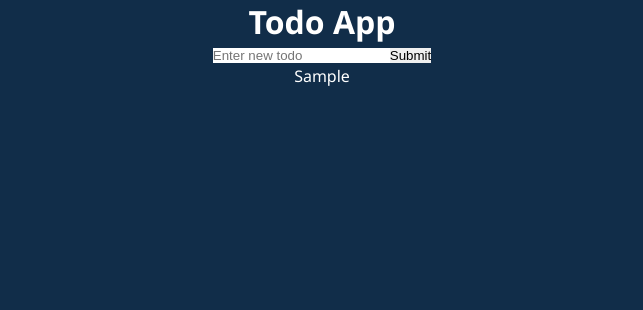
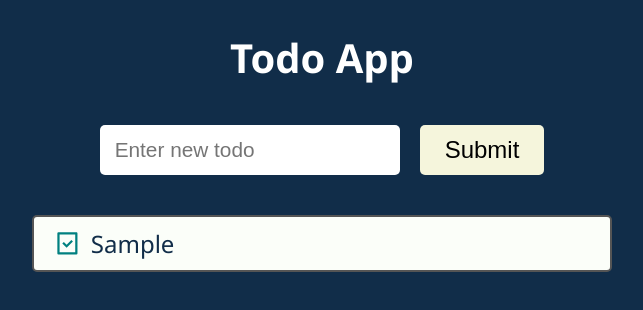
Before and after one commit to Heka9/todo-app-react, a React (Create React App) app: page / in a window 1280 px wide. Both pictures are taken after typing "Sample" into the empty fields and a click on the button "Submit". Shown: the top 310 px of the page, without its empty margins (318-961 px from the left). Built offline with nearby package versions, Linux system fonts and the light colour scheme.

Commit message:
add styles

```diff
--- a/package.json
+++ b/package.json
@@ -8,6 +8,7 @@
       "@testing-library/user-event": "^13.5.0",
       "react": "^18.2.0",
       "react-dom": "^18.2.0",
+      "react-icons": "^4.8.0",
       "react-scripts": "5.0.1",
       "web-vitals": "^2.1.4"
    },
--- a/src/App.css
+++ b/src/App.css
@@ -1,3 +1,11 @@
 .App {
 	text-align: center;
+	max-width: 600px;
+	margin: 0 auto;
 }
+
+h1 {
+	font-size: 2.5rem;
+	margin-top: 30px;
+	margin-bottom: 40px;
+}
--- a/src/App.js
+++ b/src/App.js
@@ -9,11 +9,16 @@
    const addTodoHandler = (text) => {
       setTodos([...todos, text])
    }
+
+   const deleteTodoHandler = (index) => {
+      setTodos(todos.filter((todo, idx) => idx !== index))
+   }
+
    return (
       <div className="App">
          <h1>Todo App</h1>
          <TodoForm addTodo={addTodoHandler} />
-         <TodoList todos={todos} />
+         <TodoList todos={todos} deleteTodo={deleteTodoHandler} />
       </div>
    )
 }
--- a/src/components/Todo.js
+++ b/src/components/Todo.js
@@ -1,5 +1,13 @@
-function Todo({ todo }) {
-   return <div>{todo}</div>
+import { RiTaskLine } from 'react-icons/ri'
+import styles from './Todo.module.css'
+
+function Todo({ todo, index, deleteTodo }) {
+   return (
+      <div className={styles.todo} onDoubleClick={() => deleteTodo(index)}>
+         <RiTaskLine className={styles.todoIcon} />
+         <div className={styles.todoText}>{todo}</div>
+      </div>
+   )
 }
 
 export default Todo
--- a/src/components/Todo.module.css
+++ b/src/components/Todo.module.css
@@ -0,0 +1,24 @@
+.todo {
+	display: flex;
+	align-items: center;
+	padding: 10px 20px;
+	font-size: 1.5rem;
+	border-radius: 5px;
+	border: 2px solid #555;
+	color: #112d49;
+	background-color: #fbfef9;
+	user-select: none;
+}
+.todo:not(:last-child) {
+	margin-bottom: 15px;
+}
+
+.todoText {
+	width: 100%;
+	text-align: left;
+}
+.todoIcon {
+	margin-right: 10px;
+	font-size: 1.8rem;
+	color: teal;
+}
--- a/src/components/TodoForm.js
+++ b/src/components/TodoForm.js
@@ -1,4 +1,5 @@
 import { useState } from 'react'
+import styles from './TodoForm.module.css'
 
 function TodoForm({ addTodo }) {
    const [text, setText] = useState('')
@@ -10,6 +11,7 @@
    }
 
    return (
+      <div className={styles.todoFormContainer}>
          <form onSubmit={onSubmitHandler}>
             <input
                placeholder="Enter new todo"
@@ -20,6 +22,7 @@
             />
             <button type="submit">Submit</button>
          </form>
+      </div>
    )
 }
 
--- a/src/components/TodoForm.module.css
+++ b/src/components/TodoForm.module.css
@@ -0,0 +1,35 @@
+.todoFormContainer {
+	margin-bottom: 30px;
+}
+.todoFormContainer form {
+	display: flex;
+	align-items: center;
+	justify-content: center;
+}
+
+.todoFormContainer input {
+	width: 45%;
+	height: 30px;
+	font-size: 1.3rem;
+	padding: 10px 15px;
+}
+
+.todoFormContainer button {
+	margin-left: 20px;
+	height: 50px;
+	cursor: pointer;
+	padding: 10px 25px;
+
+	background-color: beige;
+	font-size: 1.5rem;
+	transition: background-color 0.3s ease 0s;
+}
+
+.todoFormContainer button:hover {
+	background-color: rgb(240, 240, 155);
+}
+
+.todoFormContainer input,
+.todoFormContainer button {
+	border-radius: 5px;
+}
--- a/src/components/TodoList.js
+++ b/src/components/TodoList.js
@@ -1,7 +1,15 @@
 import Todo from './Todo'
+import styles from './TodoList.module.css'
 
-function TodoList({ todos }) {
-   return todos.map((todo, index) => <Todo todo={todo} key={index} />)
+function TodoList({ todos, deleteTodo }) {
+   return (
+      <div className={styles.todoListContainer}>
+         {!todos.length && <h2>Todo list is empty</h2>}
+         {todos.map((todo, index) => (
+            <Todo todo={todo} key={index} index={index} deleteTodo={deleteTodo} />
+         ))}
+      </div>
+   )
 }
 
 export default TodoList
--- a/src/components/TodoList.module.css
+++ b/src/components/TodoList.module.css
@@ -0,0 +1,3 @@
+.todoListContainer {
+	padding: 10px;
+}
```
Also changed, not shown: 1 other file (tests, documents, lock files or other folders). Lines whose indentation alone changed are shown as unchanged.
